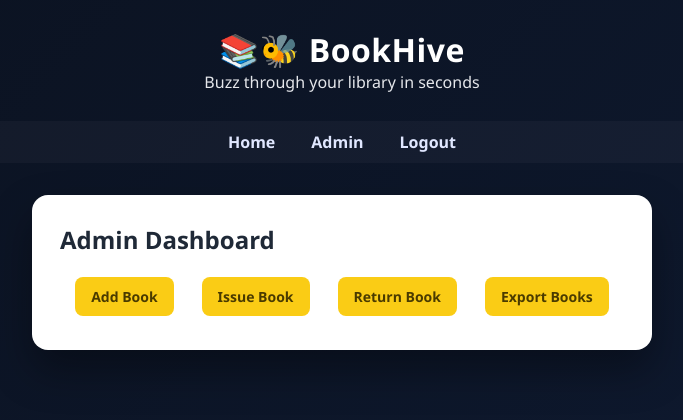
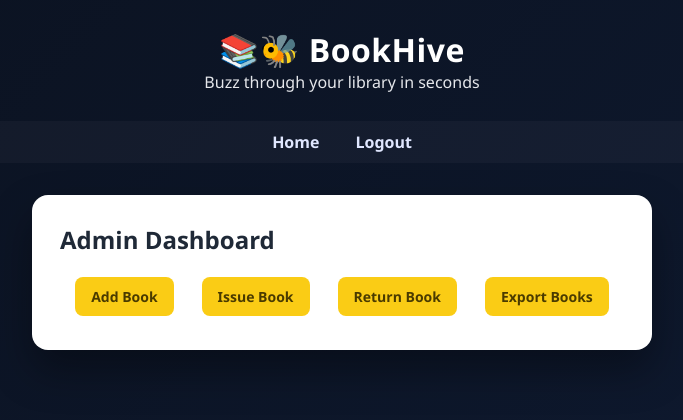
Before and after one commit to thanushri8950/BookHive-PBL-DSA, a Flask app: page /admin in a window 1280 px wide. Shown: the top 420 px of the page, without its empty margins (298-981 px from the left). Run offline with Flask 3, Linux system fonts and the light colour scheme; the visitor is signed in with stand-in values (Sample User, id 1).

Commit message:
Remove admin link from base navigation
Removed admin link from navigation for non-admin users.

```diff
--- a/templates/base.html
+++ b/templates/base.html
@@ -17,14 +17,11 @@
 <nav>
     <a href="/">Home</a>
 
-    {% if session.get("role") == "admin" %}
-        <a href="/admin">Admin</a>
-    {% endif %}
-
     {% if session.get("role") %}
         <a href="/logout">Logout</a>
     {% endif %}
 </nav>
+
 
 
 <main>
```
